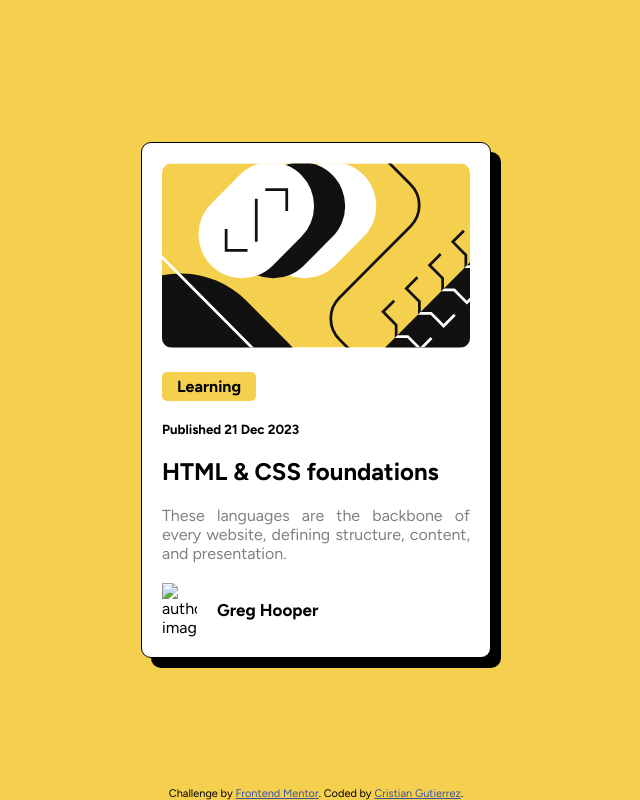
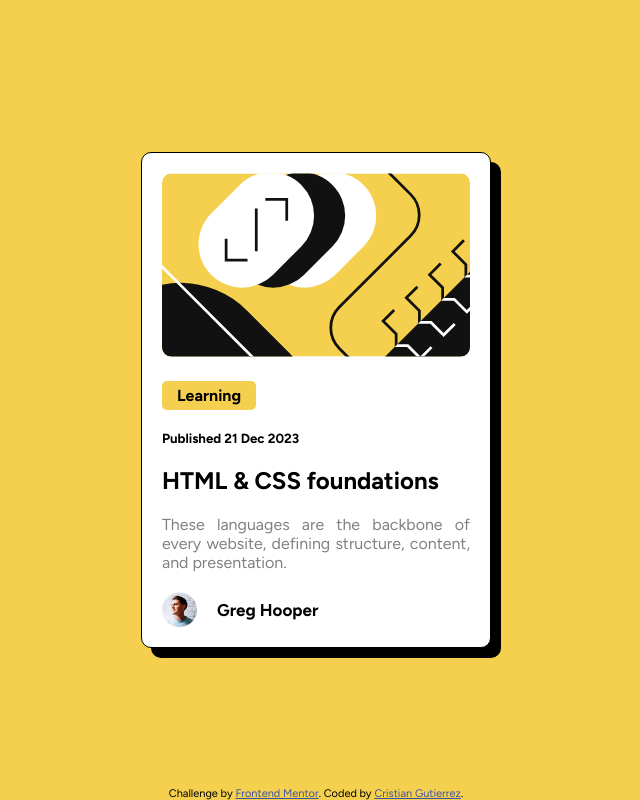
Before and after one commit to cristianccgg/blog-preview-card-main, a plain HTML site: page index.html in a window 1280 px wide. Shown: the whole page, without its empty margins (324-964 px from the left). Drawn offline with Linux system fonts and the light colour scheme; the site is published under a folder, as on GitHub Pages, so addresses that start at the root find nothing.

Commit message:
Update index.html

```diff
--- a/index.html
+++ b/index.html
@@ -53,7 +53,7 @@
             <img
               class="author-image"
               alt="author-image"
-              src="/assets/images/image-avatar.webp"
+              src="./assets/images/image-avatar.webp"
             />
             <h5 class="author-name">Greg Hooper</h5>
           </div>
```
